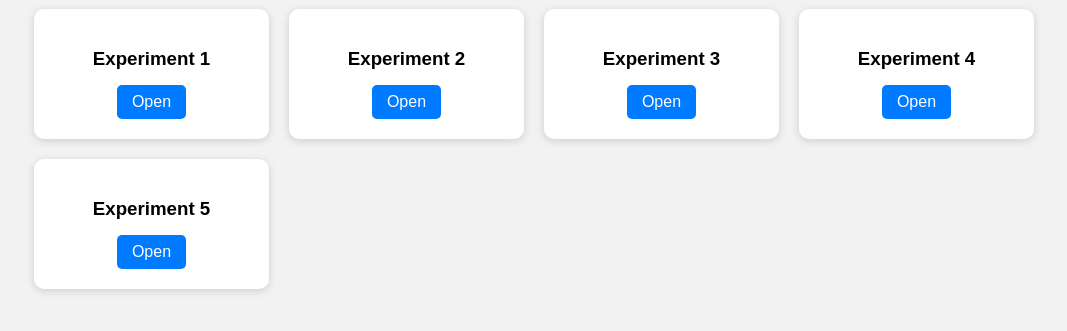
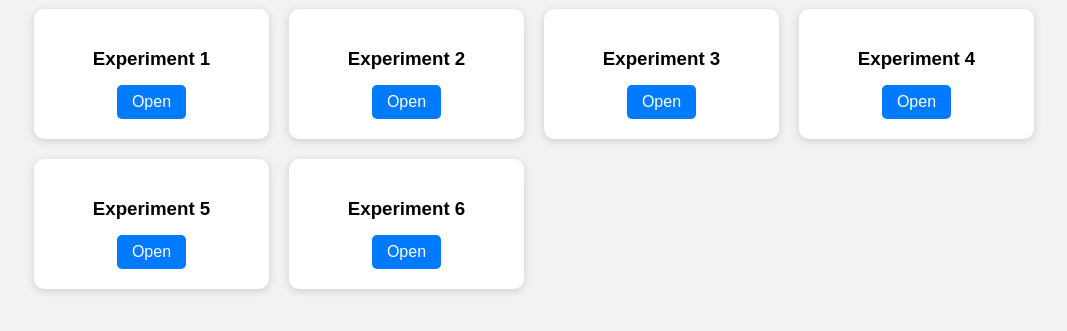
Before and after one commit to 6379424329keerthi-blip/Index_Web, a plain HTML site: page index.html in a window 1280 px wide. Shown: the part 99-430 px from the top of the page, without its empty margins (106-1173 px from the left). Drawn offline with Linux system fonts and the light colour scheme.

Commit message:
Update index.html

```diff
--- a/index.html
+++ b/index.html
@@ -97,6 +97,11 @@
             <a href="./Ex_5.html">Open</a>
         </div>
 
+        <div class="card">
+            <h3>Experiment 6</h3>
+            <a href="./Ex_6.html">Open</a>
+        </div>
+
     </div>
 
 </body>
```
